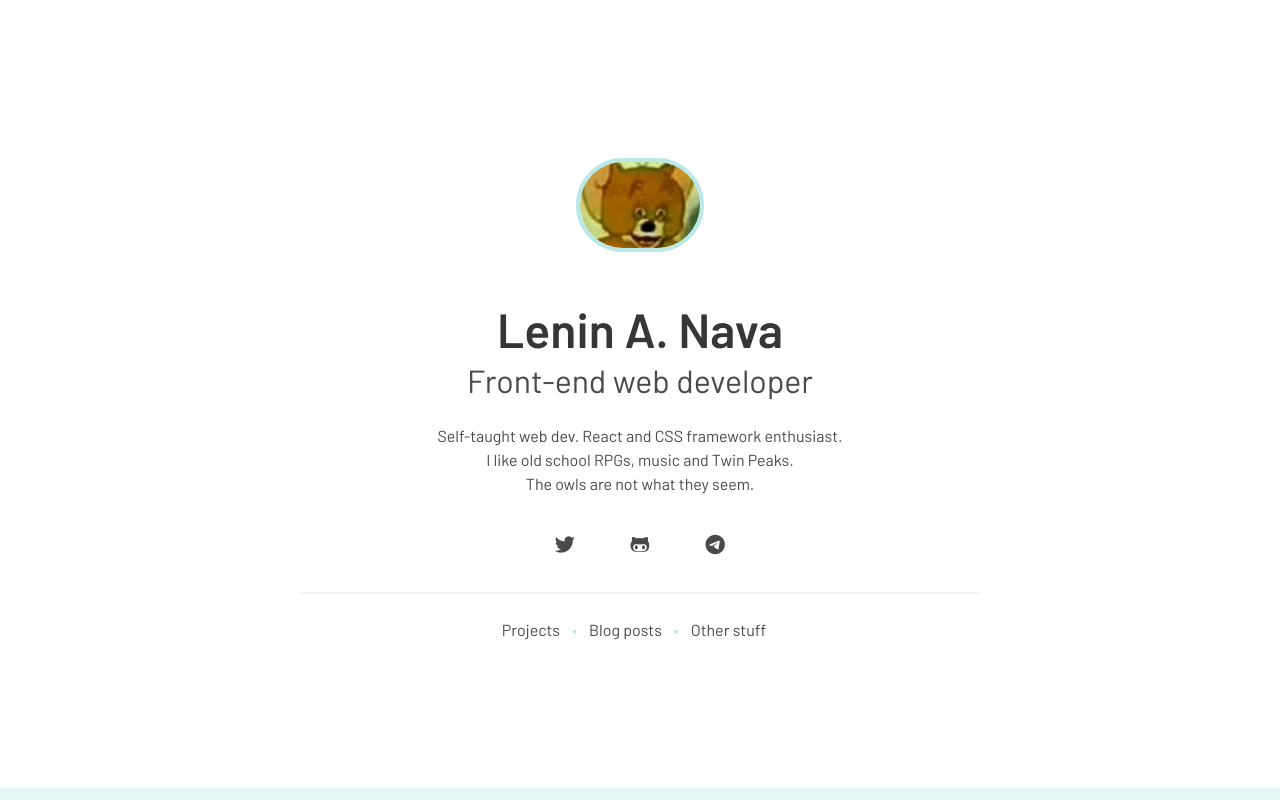
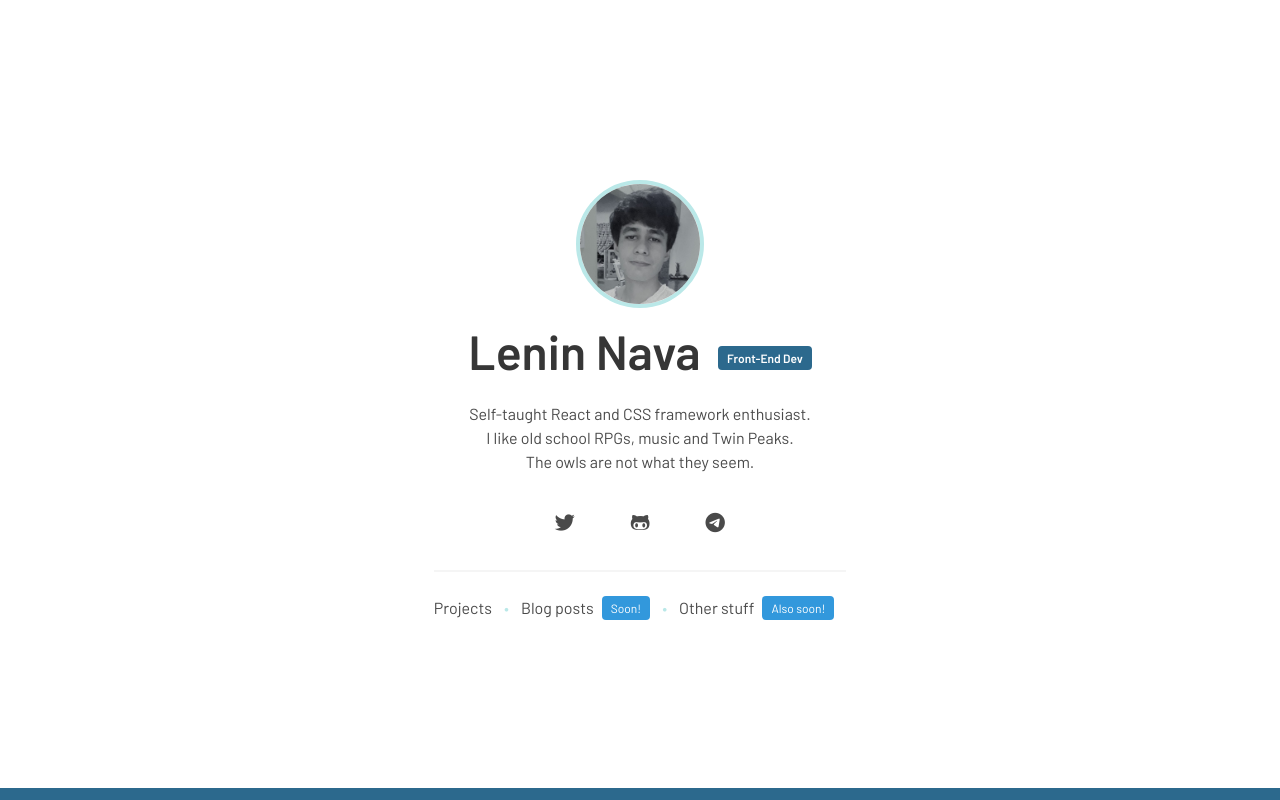
Before and after one commit to leninnava/leno-s-lair, a website: page index.html in a window 1280 px wide. Shown: the top 800 px of the page. Drawn offline with Linux system fonts and the light colour scheme.

Commit message:
info section changes

```diff
--- a/index.html
+++ b/index.html
@@ -13,22 +13,23 @@
 
 <body>
   <section class="hero is-fullheight" id="information">
-    <div class="hero-body">
-      <div class="container">
+    <div class="hero-body container">
         <div class="columns">
-          <div class="container column is-three-fifths is-offset-one-fifth has-text-centered">
+          <div class="column is-narrow has-text-centered">
             <figure class="container image is-128x128 mb-4">
-              <img class="is-rounded" src="assets/Avatar 1.png" alt="some handsome dude"
+            <img class="is-rounded" src="assets/photo_2020-07-30_20-48-41.jpg" alt="some handsome dude"
               style="border: 0.3em solid #bae8e8" style="height: 10%">
           </figure>
-            <h1 class="title is-1">Lenin A. Nava</h1>
-            <h2 class="subtitle is-3">Front-end web developer</h2>
-            <p class="mb-5">Self-taught web dev. React and CSS framework enthusiast.
+            <h1 class="title is-1">Lenin Nava <span class="tag is-primary ml-2">Front-End Dev</span> </h1>
+
+          <div class="content">
+            <p class="mb-5">Self-taught React and CSS framework enthusiast.
               <br>
               I like old school RPGs, music and Twin Peaks.
               <br>
               The owls are not what they seem.
             </p>
+          </div>
           <div>
             <span class="icon is-large">
               <a href="twitter.com/lofiln" class="fab fa-lg fa-twitter"></a>
@@ -44,11 +45,10 @@
           <nav class="breadcrumb is-centered has-bullet-separator" aria-label="breadcrumbs">
             <ul>
               <li><a href="#projects">Projects</a></li>
-                <li><a href="#">Blog posts</a></li>
-                <li><a href="#">Other stuff</a></li>
+              <li><a href="#">Blog posts<span class="tag is-info ml-2">Soon!</span></a></li>
+              <li><a href="#">Other stuff<span class="tag is-info ml-2">Also soon!</span></a></li>
             </ul>
           </nav>
-          </div>
           </div>
         </div>
     </div>
```
Also changed, not shown: assets/Anotación 2020-08-09 183341.jpg (added), css/main.css. Lines whose indentation alone changed are shown as unchanged.
